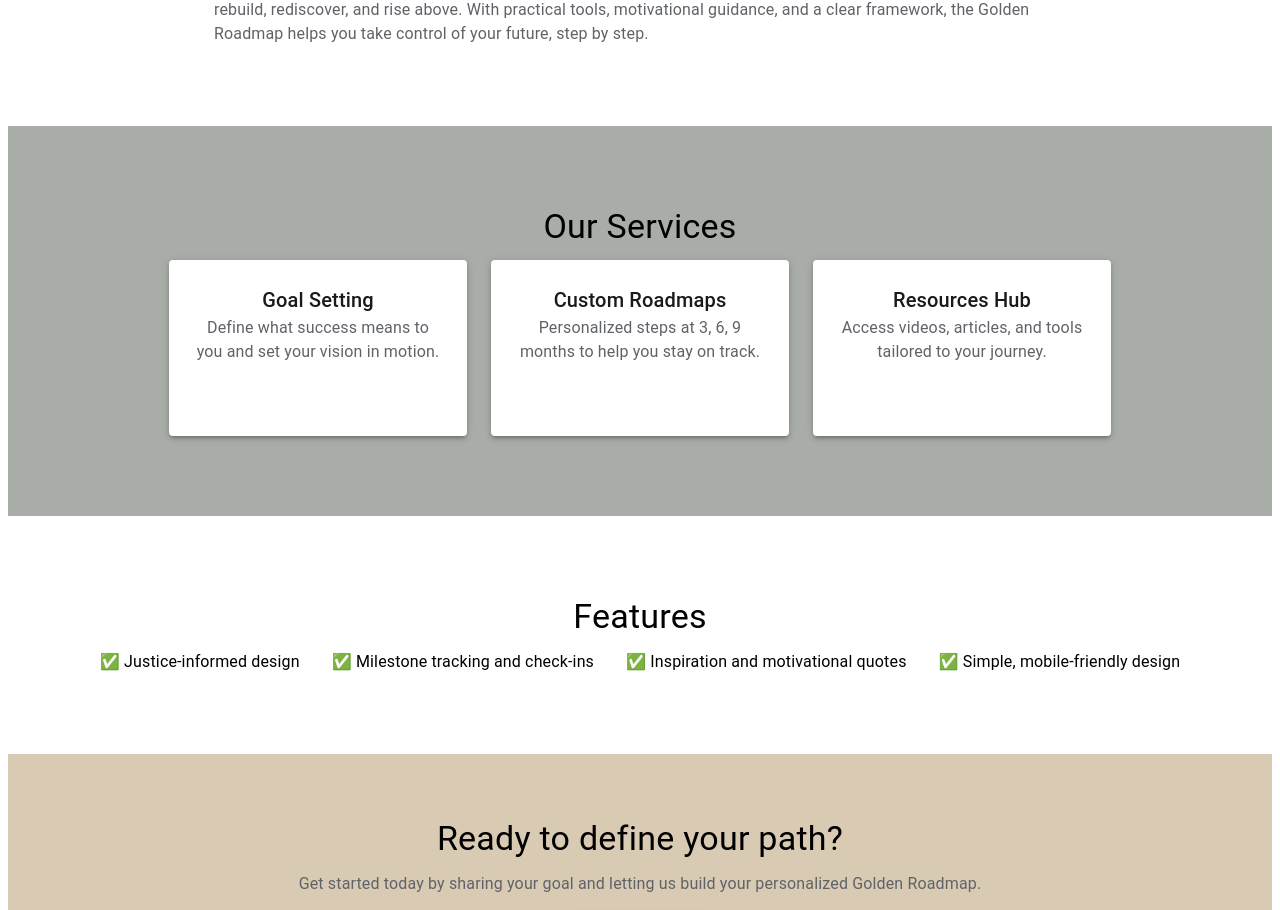
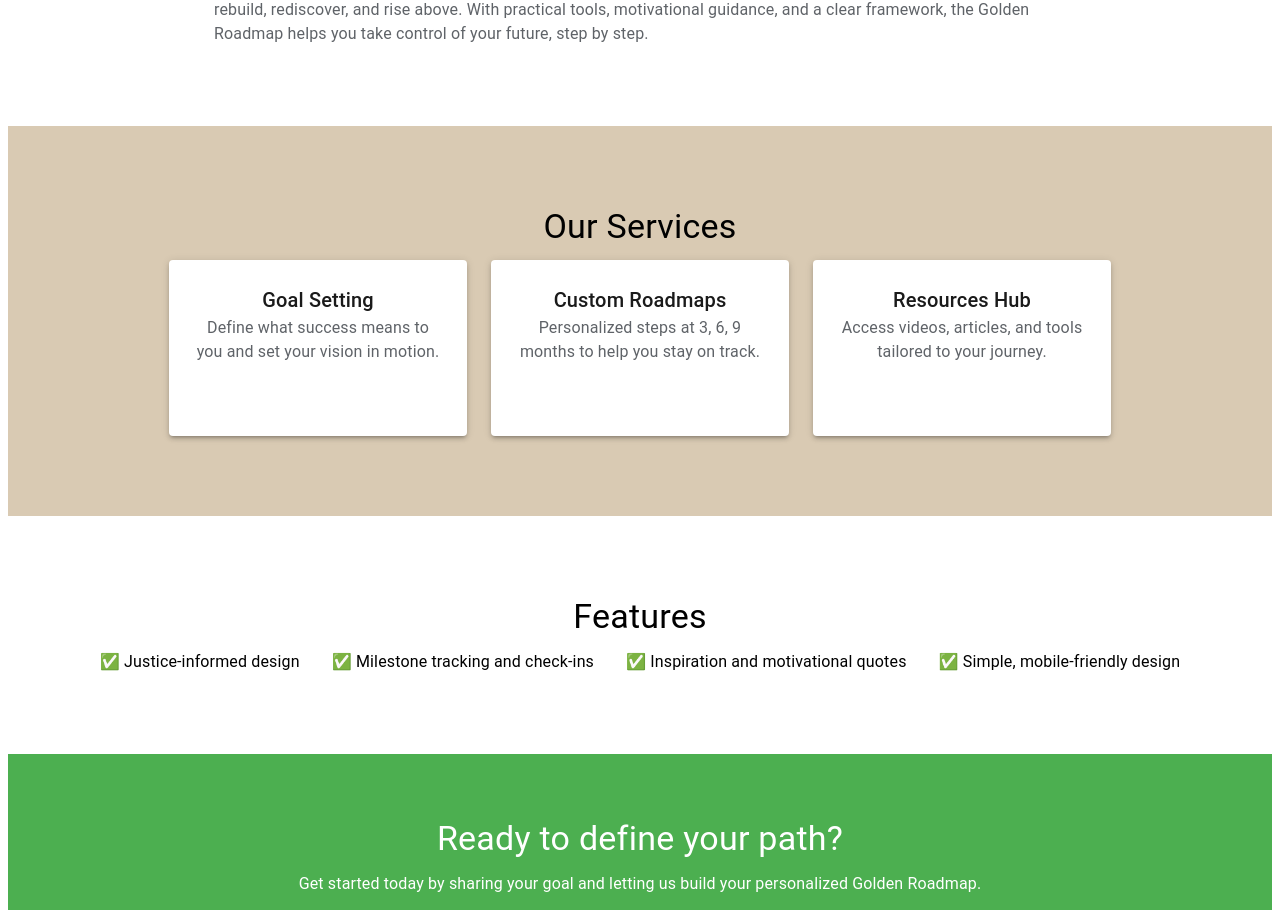
Before and after one commit to NC-6-2-Capstones/Pivot-Pioneers-FE, a React (Vite) app: page / in a window 1280 px wide. Shown: the part 735-1645 px from the top of the page. Built offline with nearby package versions, Linux system fonts and the light colour scheme.

Commit message:
made design changes to sections on the homepage

```diff
--- a/src/pages/HomePage.jsx
+++ b/src/pages/HomePage.jsx
@@ -65,7 +65,7 @@ const HomePage = () => {
       </Box>
 
       {/* Services Section */}
-      <Box sx={{ bgcolor: '#a8ada8', py: 10 }}>
+      <Box sx={{ bgcolor: '#D9CAB3', py: 10 }}>
         <Container maxWidth="lg">
           <Typography variant="h4" align="center" gutterBottom>Our Services</Typography>
           <Grid container spacing={3} justifyContent={"center"}>
@@ -115,19 +115,20 @@ const HomePage = () => {
       </Box>
 
       {/* Call to Action */}
-      <Box sx={{ bgcolor: '#D9CAB3', py: 8, textAlign: 'center' }}>
+      <Box sx={{ bgcolor: 'primary.main', py: 8, textAlign: 'center' }}>
         <Container maxWidth="md">
-          <Typography variant="h4" gutterBottom>
+          <Typography variant="h4" gutterBottom color="white">
             Ready to define your path?
           </Typography>
-          <Typography variant="body1" color="text.secondary" paragraph>
+          <Typography variant="body1" color="text.secondary" color="white" paragraph>
             Get started today by sharing your goal and letting us build your personalized Golden Roadmap.
           </Typography>
           <Button
-            variant="contained"
+            variant="outlined"
             size="large"
             component={Link}
             to={isAuthenticated ? "/goals" : "/register"}
+            sx={{ borderColor: 'white', color: 'white' }}
           >
             Start Now</Button>
         </Container>
```
